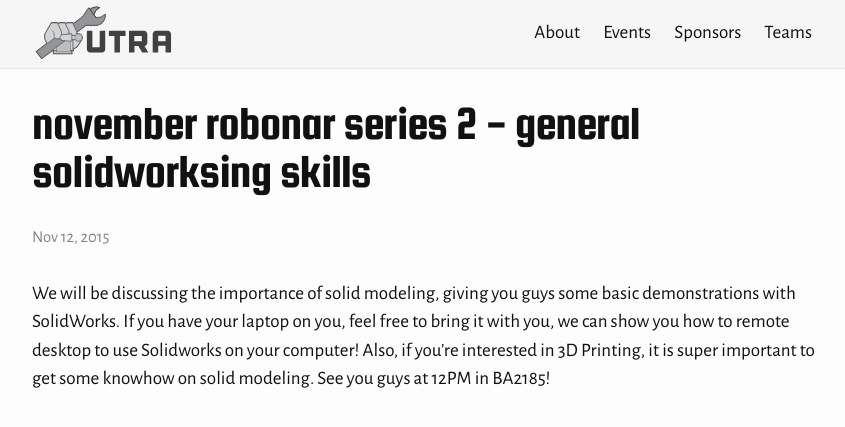
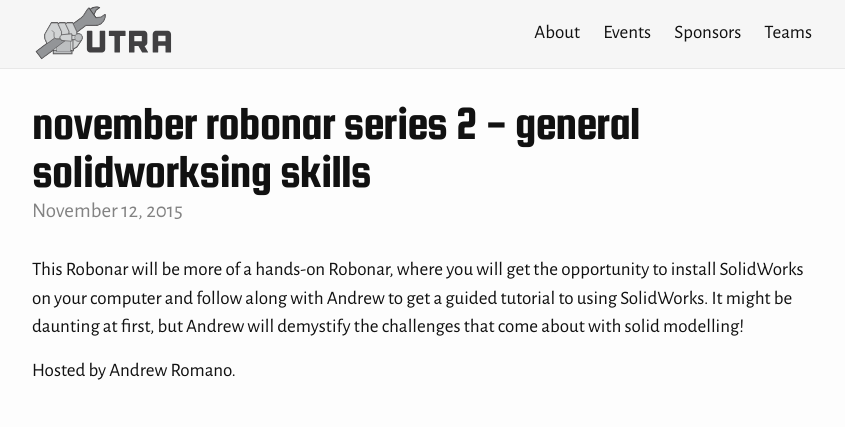
Before and after one commit to utra/utra-old-website, a Jekyll site: the page built from _posts/events/2015-11-12-robonar-2.markdown, in a window 1280 px wide, cut to the strip 0-441 px from the top of the page. Shown: the top 427 px of the strip, without its empty margins (213-1058 px from the left). Built offline with Jekyll 4.4.1, drawn with Linux system fonts in a browser that asks for light colours.

Commit message:
Reformatted event date, added new event content.

```diff
--- a/_layouts/post.html
+++ b/_layouts/post.html
@@ -5,7 +5,7 @@ layout: default
 
   <header class="post-header">
     <h1 class="post-title">{{ page.title }}</h1>
-    <p class="post-meta">{{ page.date | date: "%b %-d, %Y" }}{% if page.author %} • {{ page.author }}{% endif %}{% if page.meta %} • {{ page.meta }}{% endif %}</p>
+    <p class="post-meta">{{ page.date | date: "%B %-d, %Y" }}{% if page.author %} • {{ page.author }}{% endif %}{% if page.meta %} • {{ page.meta }}{% endif %}</p>
   </header>
 
   <article class="post-content">
--- a/_posts/events/2015-11-05-robonar-1.markdown
+++ b/_posts/events/2015-11-05-robonar-1.markdown
@@ -6,4 +6,6 @@ endtime: 12:00:00 -0500
 categories: events
 ---
 
-Hosted by Adam Chan
+There are **so** many different types of robots. In this Robonar we will talk about the different types of techniques that robots employ to get around. From beasty tank treads to flight, we will talk about all of them and touch upon the basics on what it will take to build them.
+
+Hosted by Adam Chan.
--- a/_posts/events/2015-11-12-robonar-2.markdown
+++ b/_posts/events/2015-11-12-robonar-2.markdown
@@ -6,6 +6,6 @@ endtime: 12:00:00 -0500
 categories: events
 ---
 
-We will be discussing the importance of solid modeling, giving you guys some basic demonstrations with SolidWorks. If you have your laptop on you, feel free to bring it with you, we can show you how to remote desktop to use Solidworks on your computer!
-Also, if you're interested in 3D Printing, it is super important to get some knowhow on solid modeling.
-See you guys at 12PM in BA2185!
+This Robonar will be more of a hands-on Robonar, where you will get the opportunity to install SolidWorks on your computer and follow along with Andrew to get a guided tutorial to using SolidWorks. It might be daunting at first, but Andrew will demystify the challenges that come about with solid modelling!
+
+Hosted by Andrew Romano.
--- a/_posts/events/2015-11-19-robonar-3.markdown
+++ b/_posts/events/2015-11-19-robonar-3.markdown
@@ -6,6 +6,6 @@ endtime: 12:00:00 -0500
 categories: events
 ---
 
-BA 1130
+At this exciting Robonar you will get the opportunity to program an Arduino! Learn how to build basic circuits with a Microcontroller and then program it! You’ll experience a variety of sensors and pair up your logic to turn on some LEDs!
 
-Hosted by Adam Chan & Andrew Romano
+Hosted by Adam Chan & Andrew Romano.
--- a/_posts/events/2015-11-26-robonar-4.markdown
+++ b/_posts/events/2015-11-26-robonar-4.markdown
@@ -6,6 +6,6 @@ endtime: 12:00:00 -0500
 categories: events
 ---
 
-BA1180
+Here you’ll get to hear about common materials that are used to design, prototype and build. After getting a grasp of the multitude of materials that exist, you’ll learn about the tools and equipment available to work with these materials! A great way to get you started on any of your own personal projects!
 
-Hosted by Adam Chan & Andrew Romano
+Hosted by Adam Chan & Andrew Romano.
--- a/_sass/_layout.scss
+++ b/_sass/_layout.scss
@@ -216,8 +216,9 @@ $header-height : 66px;
 }
 
 .post-meta {
-    font-size: $small-font-size;
+    font-size: 1.1*$base-font-size;
     color: $grey-color;
+    margin-top: -30px; // Get it closer to the title
 }
 
 .post-link {
```
